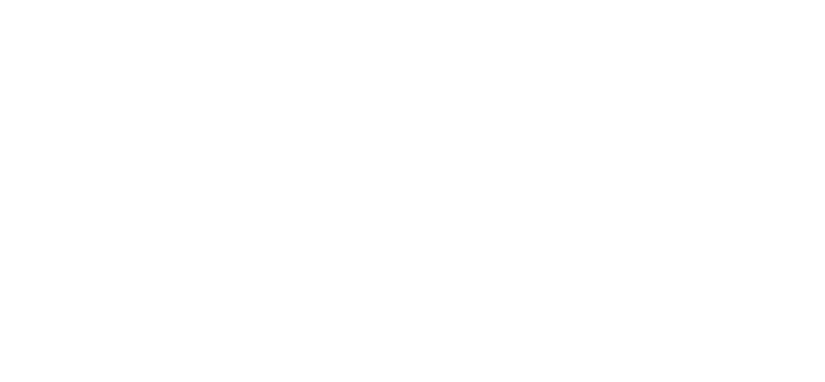
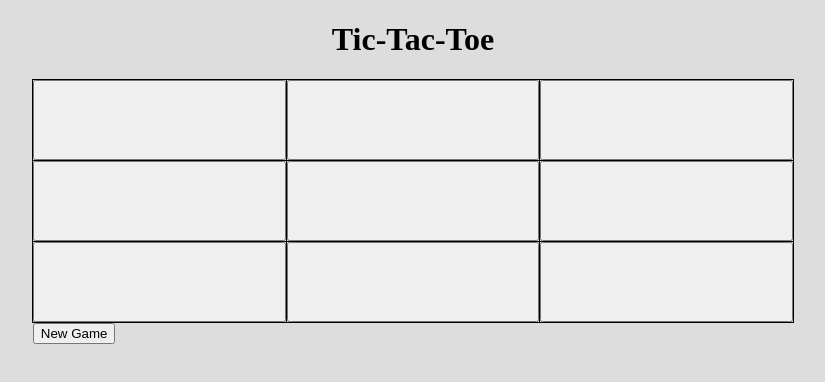
Before and after one commit to NoMacca/tic-tac-toe, a website: page resources/public/index.html in a window 1280 px wide. Shown: the whole page, without its empty margins (227-1052 px from the left). Drawn offline with Linux system fonts and the light colour scheme; the site is published under a folder, as on GitHub Pages, so addresses that start at the root find nothing.

Commit message:
change html

```diff
--- a/resources/public/index.html
+++ b/resources/public/index.html
@@ -10,6 +10,6 @@
       tic-tac-toe is a JavaScript app. Please enable JavaScript to continue.
     </noscript>
     <div id="app"></div>
-    <script src="/js/compiled/app.js"></script>
+    <script src="js/compiled/app.js"></script>
   </body>
 </html>
```
